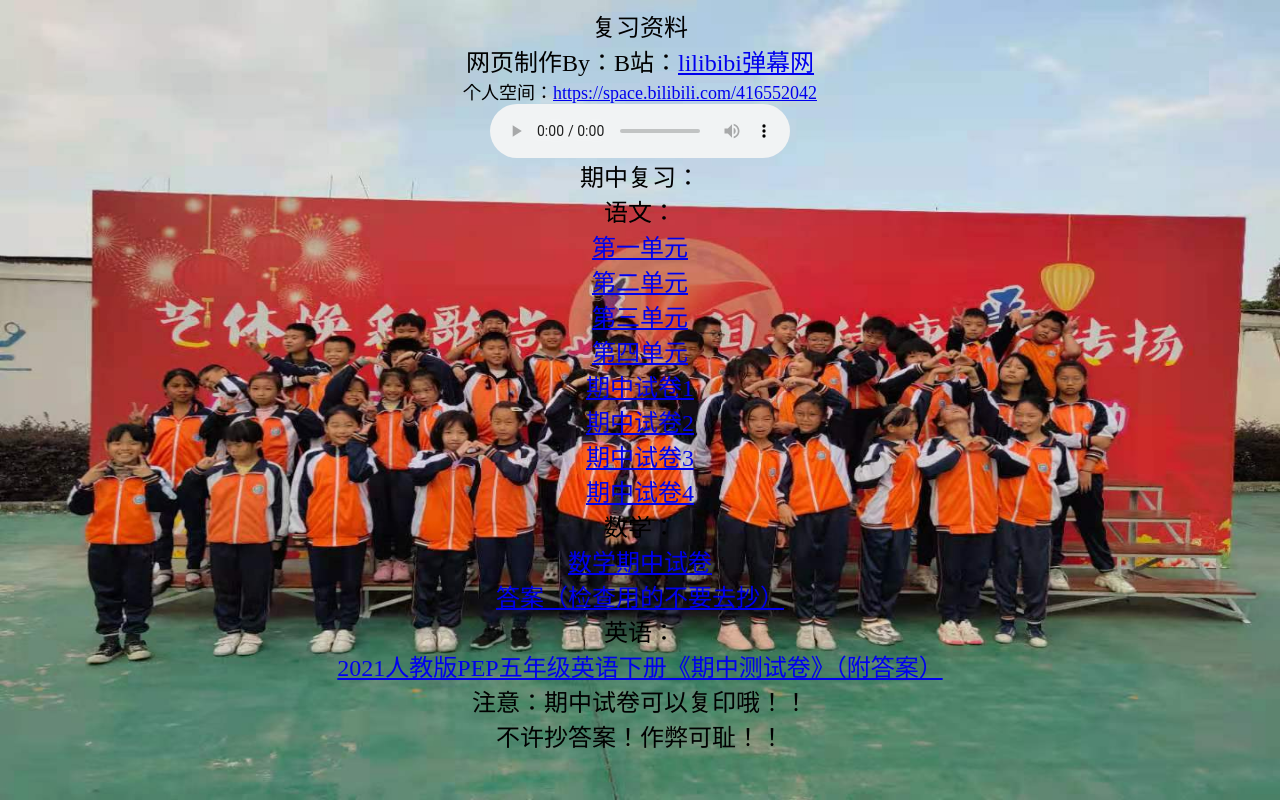
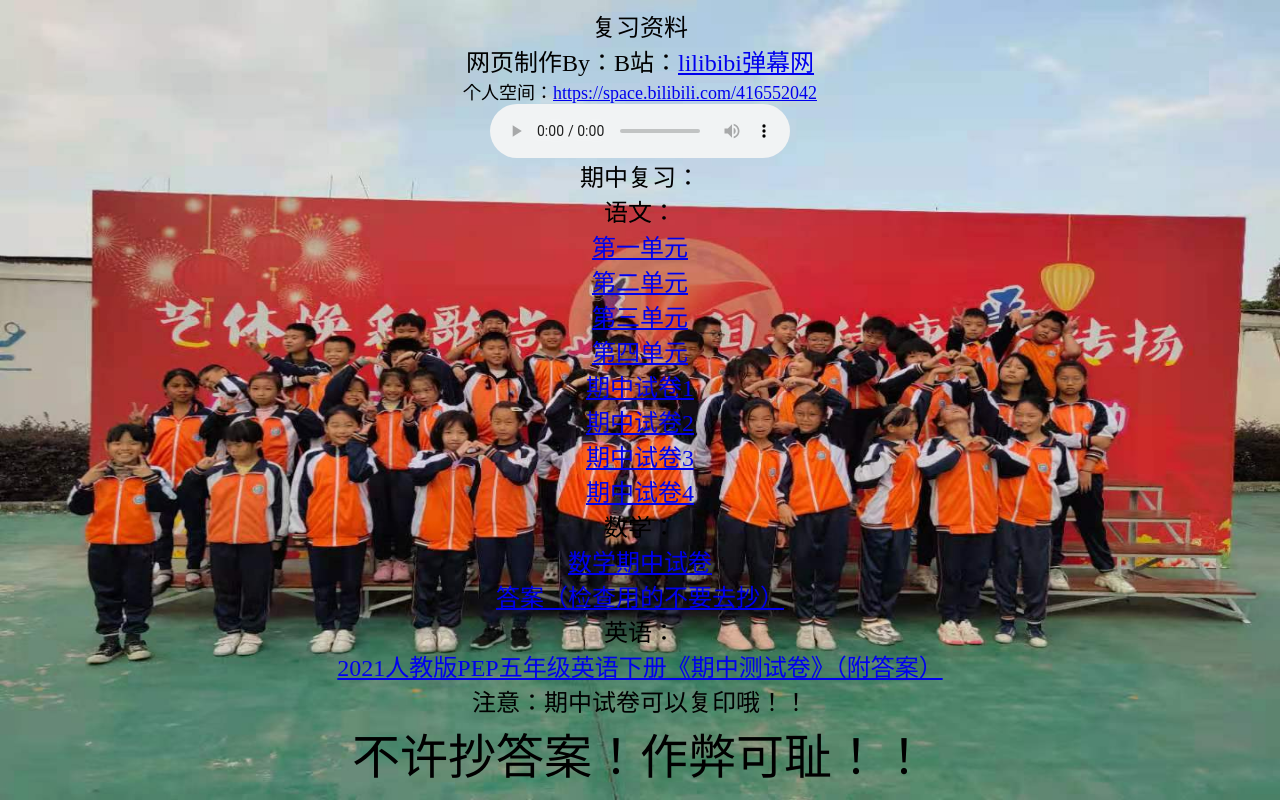
Before and after one commit to H2OaaaaaO2H/Class1Grade5, a plain HTML site: page fuxi/index.html in a window 1280 px wide. Drawn offline with Linux system fonts and the light colour scheme.

Commit message:
Update index.html

```diff
--- a/fuxi/index.html
+++ b/fuxi/index.html
@@ -55,4 +55,4 @@ background-attachment: fixed;"
 
 <center><font size="5">注意：期中试卷可以复印哦！！
 
-<center><color="red" size="10">不许抄答案！作弊可耻！！
+<center><font size="10">不许抄答案！作弊可耻！！
```
